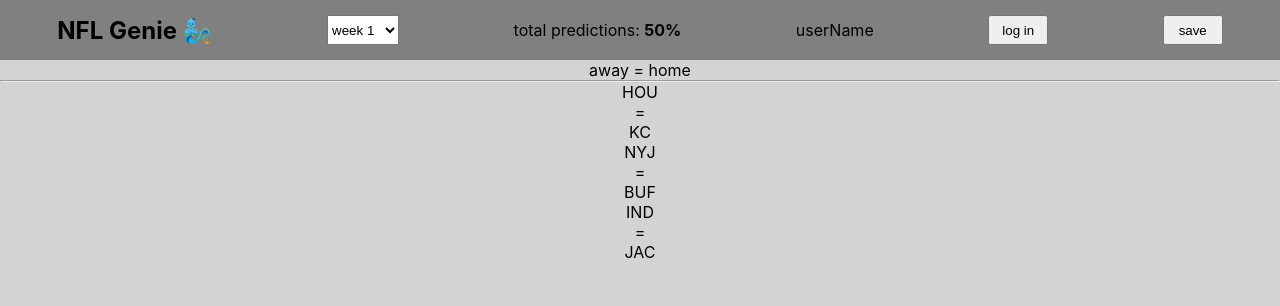
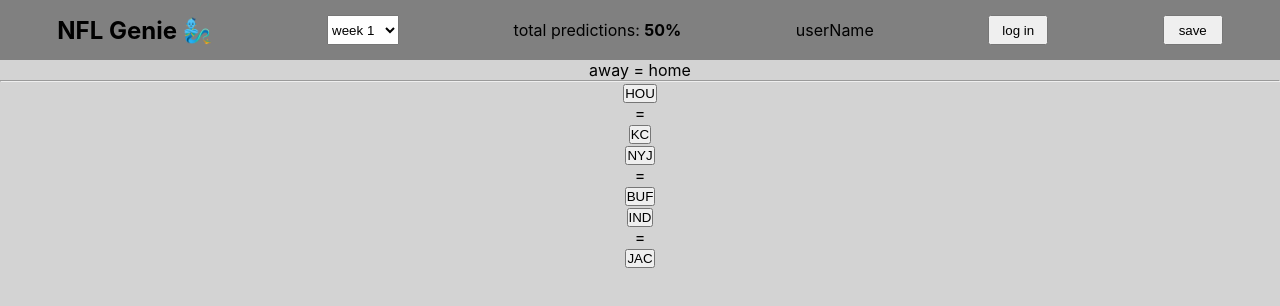
Before and after one commit to NFLgenie/FE_nfl_genie, a React (Create React App) app: page / in a window 1280 px wide. Shown: the top 306 px of the page. Built offline with nearby package versions, Linux system fonts and the light colour scheme.

Commit message:
Create state hook

```diff
--- a/src/components/MatchUp/MatchUp.js
+++ b/src/components/MatchUp/MatchUp.js
@@ -1,16 +1,18 @@
-import React from 'react';
+import React, { useState } from 'react';
 import './MatchUp.css';
 
 const MatchUp = () => {
 
-  let games = [
+  let gameData = [
     {
       "gameID": "001",
       "away": "HOU",
       "home": "KC",
       "date": "THU-09-10-0820PM-EST",
       "awayOffBye": false,
-      "homeOffBye": false
+      "homeOffBye": false,
+      "predictAwayWins" : false,
+      "predictHomeWins" : false
     },
     {
       "gameID": "002",
@@ -18,7 +20,9 @@
       "home": "BUF",
       "date": "SUN-08-13-0100PM-EST",
       "awayOffBye": false,
-      "homeOffBye": false
+      "homeOffBye": false,
+      "predictAwayWins" : false,
+      "predictHomeWins" : false
     },
     {
       "gameID": "003",
@@ -26,9 +30,20 @@
       "home": "JAC",
       "date": "THR-08-10-0820PM-EST",
       "awayOffBye": false,
-      "homeOffBye": false
+      "homeOffBye": false,
+      "predictAwayWins" : false,
+      "predictHomeWins" : false
     }
   ]
+  const [games, setGames] = useState(gameData);
+
+  const onPredictionSelection = id => {
+    let target = games.find(game => game.gameID === id)
+    console.log(target);
+    if (target.predictAwayWins === false) {
+      target.predictAwayWins = true
+    }
+  }
 
   return(
     <section className='match-up-outer-container'>
@@ -38,15 +53,13 @@
         {games.map(game => {
           return (
             <div className='single-match-container'>
-              <div className='away-team-box'>
-                <div className='team-logo'></div>
-                <p className='team-name'>{game.away}</p>
-              </div>
-              <p>=</p>
-              <div className='home-team-box'>
-                <p className='team-name'>{game.home}</p>
-                <div className='team-logo'></div>
-              </div>
+              <button onClick={() => onPredictionSelection(game.gameID)} className={game.predictAwayWins ? 'away-team-box selected' : 'away-team-box'}>
+                <div className='team-logo'></div>{game.away}
+              </button>
+              <p> = </p>
+              <button onClick={() => onPredictionSelection(game.gameID)} className={game.predictHomeWins ? 'home-team-box selected' : 'home-team-box'}>
+                {game.home}<div className='team-logo'></div>
+              </button>
             </div>
         )})}
       </div>
```
